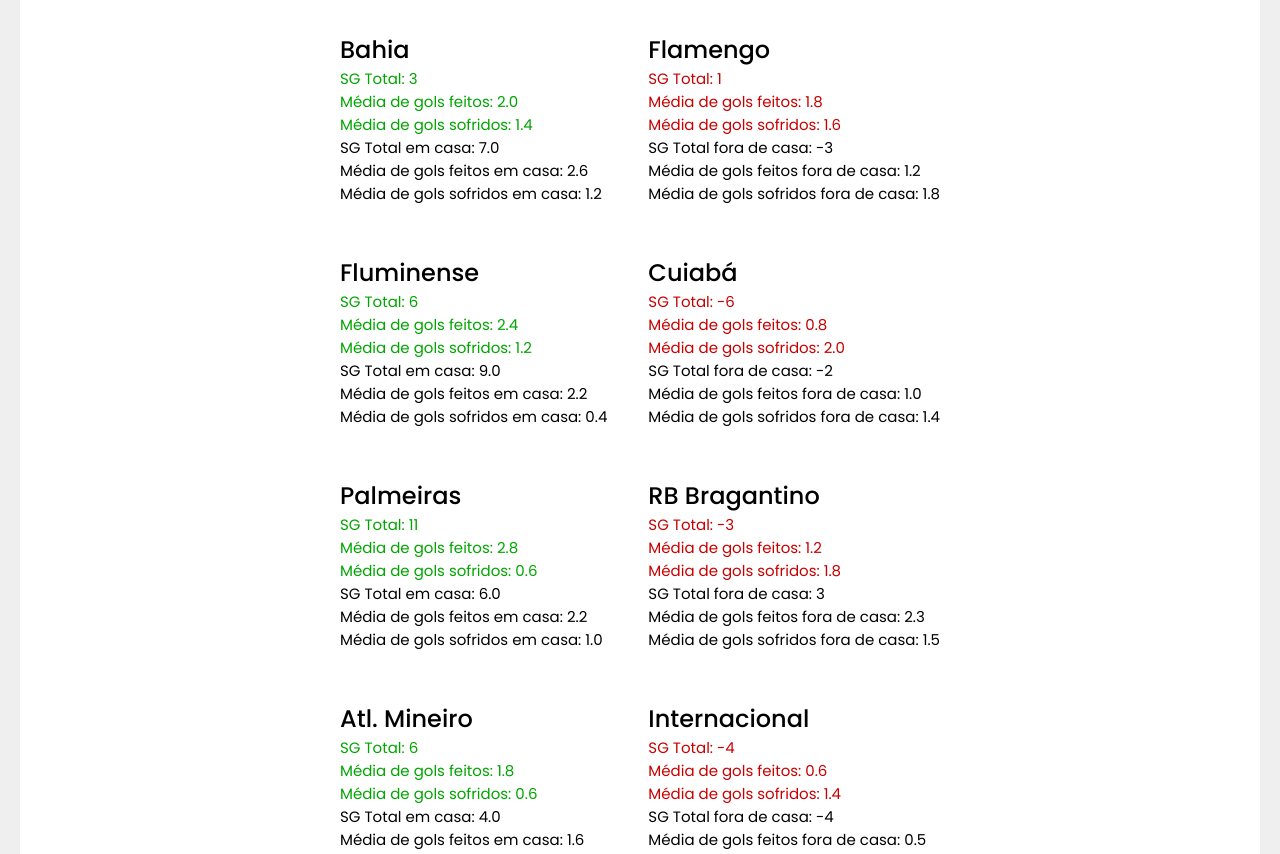
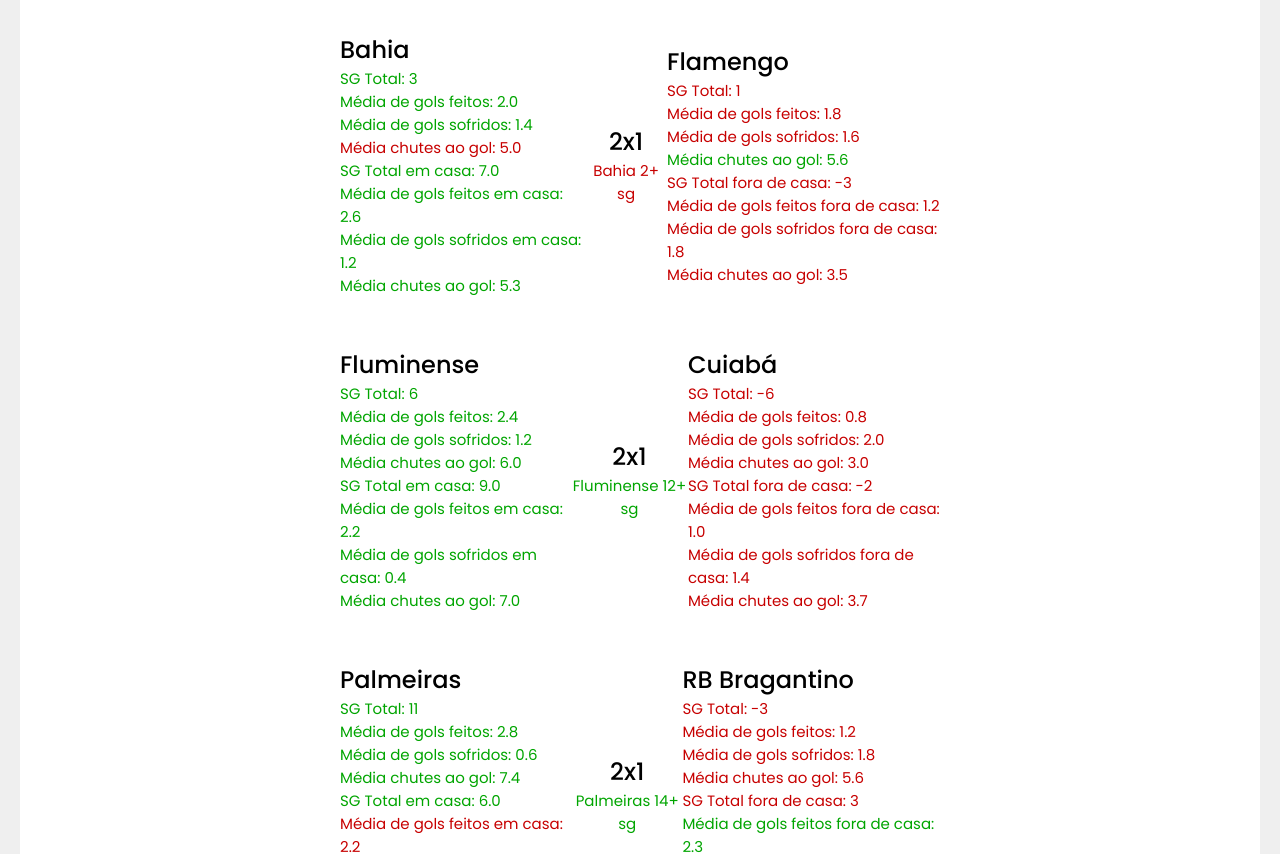
Before and after one commit to lulucasalves/soccer-front, a Next.js app: page / in a window 1280 px wide. Shown: the part 1560-2414 px from the top of the page. Built offline with nearby package versions, Linux system fonts and the light colour scheme.

Commit message:
refactor: add colors

```diff
--- a/src/components/Matches/index.tsx
+++ b/src/components/Matches/index.tsx
@@ -6,15 +6,13 @@
 
 export function Matches() {
   const { times, proximos_jogos } = data;
-  const { numberGames, sort } = useSelector((auth: IRootState) => auth.filters);
+  const { numberGames } = useSelector((auth: IRootState) => auth.filters);
 
   return (
     <div className="teams">
       {proximos_jogos.length &&
         proximos_jogos.map((teams, key) => {
           const teamsfiltered = times.filter((val) => {
-            console.log(getMatchs(teams.casa));
-
             return (
               val.clube.replaceAll(" ", "") ===
               getMatchs(teams.casa).replaceAll(" ", "")
@@ -22,8 +20,6 @@
           });
 
           const teamsfiltered2 = times.filter((val) => {
-            console.log(getMatchs(teams.fora));
-
             return (
               val.clube.replaceAll(" ", "") ===
               getMatchs(teams.fora).replaceAll(" ", "")
@@ -35,36 +31,41 @@
             mediaGolsFeitos,
             mediaGolsSofridos,
             mediaChutes,
-            mediaCartoes,
             sgTotalC,
-            sgTotalF,
             mediaGolsFeitosC,
-            mediaGolsFeitosF,
             mediaGolsSofridosC,
-            mediaGolsSofridosF,
             mediaChutesC,
-            mediaChutesF,
-            clube,
-            penaltisNumeros,
-          } = returnAllStats(teamsfiltered[0], numberGames);
+          } = returnAllStats(teamsfiltered[0], 5);
 
           const {
             sgTotal: sgTotal2,
             mediaGolsFeitos: mediaGolsFeitos2,
             mediaGolsSofridos: mediaGolsSofridos2,
             mediaChutes: mediaChutes2,
-            mediaCartoes: mediaCartoes2,
-            sgTotalC: sgTotalC2,
             sgTotalF: sgTotalF2,
-            mediaGolsFeitosC: mediaGolsFeitosC2,
             mediaGolsFeitosF: mediaGolsFeitosF2,
-            mediaGolsSofridosC: mediaGolsSofridosC2,
             mediaGolsSofridosF: mediaGolsSofridosF2,
-            mediaChutesC: mediaChutesC2,
             mediaChutesF: mediaChutesF2,
-            clube: clube2,
-            penaltisNumeros: penaltisNumeros2,
-          } = returnAllStats(teamsfiltered2[0], numberGames);
+          } = returnAllStats(teamsfiltered2[0], 5);
+
+          const generalResultC =
+            (mediaGolsFeitos + mediaGolsSofridos2) / 2 - 0.1;
+
+          const generalResultF =
+            (mediaGolsSofridos + mediaGolsFeitos2) / 2 - 0.1;
+
+          const resultC =
+            ((mediaGolsFeitosC + mediaGolsSofridosF2) / 2 + generalResultC) /
+              2 -
+            0.1;
+          const resultF =
+            ((mediaGolsSofridosC + mediaGolsFeitosF2) / 2 + generalResultF) /
+              2 -
+            0.1;
+
+          const sgTeam = sgTotal >= sgTotal2 ? teams.casa : teams.fora;
+          const sgDiff =
+            sgTotal >= sgTotal2 ? sgTotal - sgTotal2 : sgTotal2 - sgTotal;
 
           return (
             <div key={key} className="cards">
@@ -97,19 +98,59 @@
                     >
                       Média de gols sofridos: {mediaGolsSofridos.toFixed(1)}
                     </p>
-                    <p>SG Total em casa: {sgTotalC.toFixed(1)}</p>
+                    <p
+                      className={
+                        mediaChutes >= mediaChutes2 ? "positive" : "negative"
+                      }
+                    >
+                      Média chutes ao gol: {mediaChutes.toFixed(1)}
+                    </p>
+                    <p
+                      className={
+                        sgTotalC >= sgTotalF2 ? "positive" : "negative"
+                      }
+                    >
+                      SG Total em casa: {sgTotalC.toFixed(1)}
+                    </p>
                   </div>
                   <div className="double">
-                    <p>
+                    <p
+                      className={
+                        mediaGolsFeitosC >= mediaGolsFeitosF2
+                          ? "positive"
+                          : "negative"
+                      }
+                    >
                       Média de gols feitos em casa:{" "}
                       {mediaGolsFeitosC.toFixed(1)}
                     </p>
-                    <p>
+                    <p
+                      className={
+                        mediaGolsSofridosC <= mediaGolsSofridosF2
+                          ? "positive"
+                          : "negative"
+                      }
+                    >
                       Média de gols sofridos em casa:{" "}
                       {mediaGolsSofridosC.toFixed(1)}
                     </p>
+                    <p
+                      className={
+                        mediaChutesC >= mediaChutesF2 ? "positive" : "negative"
+                      }
+                    >
+                      Média chutes ao gol: {mediaChutesC.toFixed(1)}
+                    </p>
                   </div>
                 </div>
+              </div>
+              <div className="card result">
+                <h2>
+                  {Math.round(resultC)}x{Math.round(resultF)}
+                </h2>
+                <p className={sgDiff >= 10 ? "positive" : "negative"}>
+                  {sgTeam} {sgDiff}+ sg
+                </p>
               </div>
               <div className="card">
                 <p className="nome">{getMatchs(teams.fora)}</p>
@@ -140,16 +181,48 @@
                     >
                       Média de gols sofridos: {mediaGolsSofridos2.toFixed(1)}
                     </p>
-                    <p>SG Total fora de casa: {sgTotalF2}</p>
+                    <p
+                      className={
+                        mediaChutes <= mediaChutes2 ? "positive" : "negative"
+                      }
+                    >
+                      Média chutes ao gol: {mediaChutes2.toFixed(1)}
+                    </p>
+                    <p
+                      className={
+                        sgTotalC <= sgTotalF2 ? "positive" : "negative"
+                      }
+                    >
+                      SG Total fora de casa: {sgTotalF2}
+                    </p>
                   </div>
                   <div className="double">
-                    <p>
+                    <p
+                      className={
+                        mediaGolsFeitosC <= mediaGolsFeitosF2
+                          ? "positive"
+                          : "negative"
+                      }
+                    >
                       Média de gols feitos fora de casa:{" "}
                       {mediaGolsFeitosF2.toFixed(1)}
                     </p>
-                    <p>
+                    <p
+                      className={
+                        mediaGolsSofridosC >= mediaGolsSofridosF2
+                          ? "positive"
+                          : "negative"
+                      }
+                    >
                       Média de gols sofridos fora de casa:{" "}
                       {mediaGolsSofridosF2.toFixed(1)}
+                    </p>
+                    <p
+                      className={
+                        mediaChutesC <= mediaChutesF2 ? "positive" : "negative"
+                      }
+                    >
+                      Média chutes ao gol: {mediaChutesF2.toFixed(1)}
                     </p>
                   </div>
                 </div>
--- a/src/components/Matches/style.scss
+++ b/src/components/Matches/style.scss
@@ -13,7 +13,17 @@
         margin: 50px 0;
         padding: 0 300px;
 
+        .result {
+            text-align: center;
+        }
+
+        .result h2 {
+            font-size: 24px;
+            font-weight: 500;
+        }
+
         .card {
+
             .nome {
                 font-size: 24px;
                 font-weight: 500;
```
